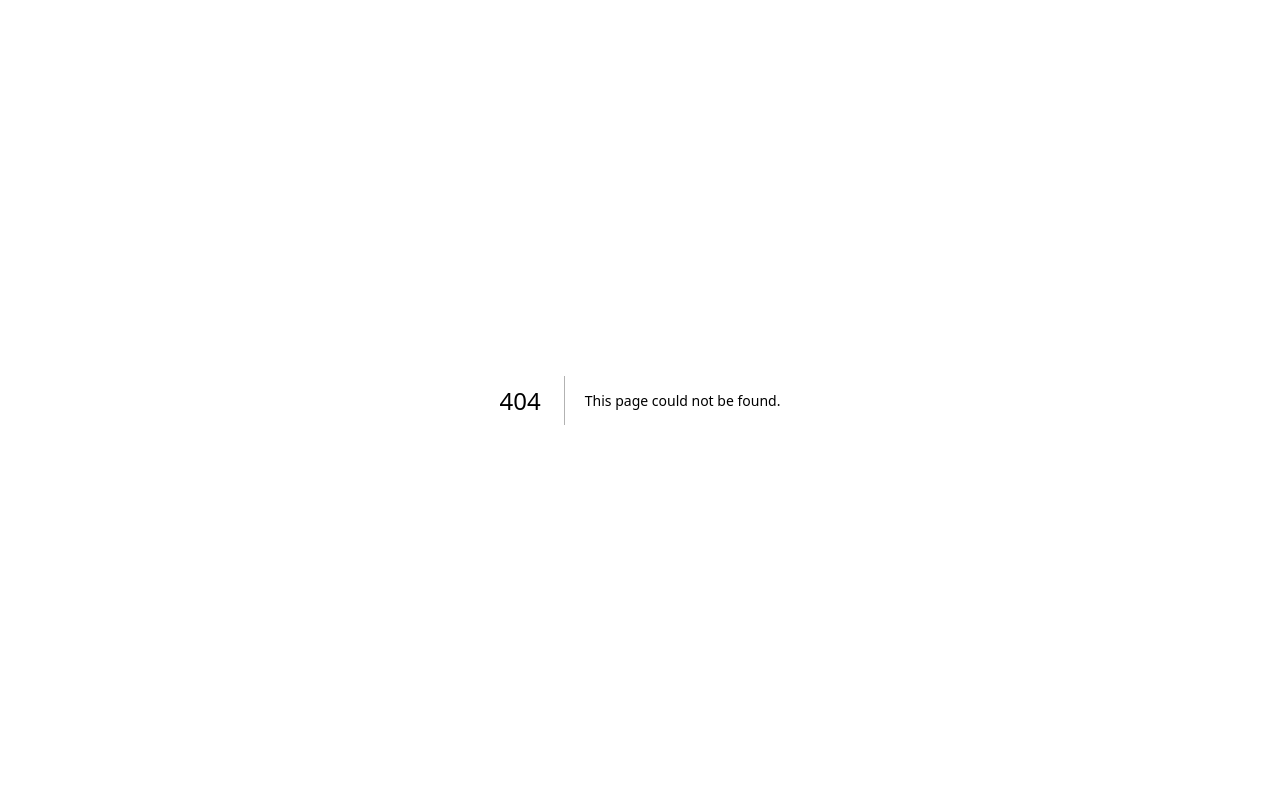
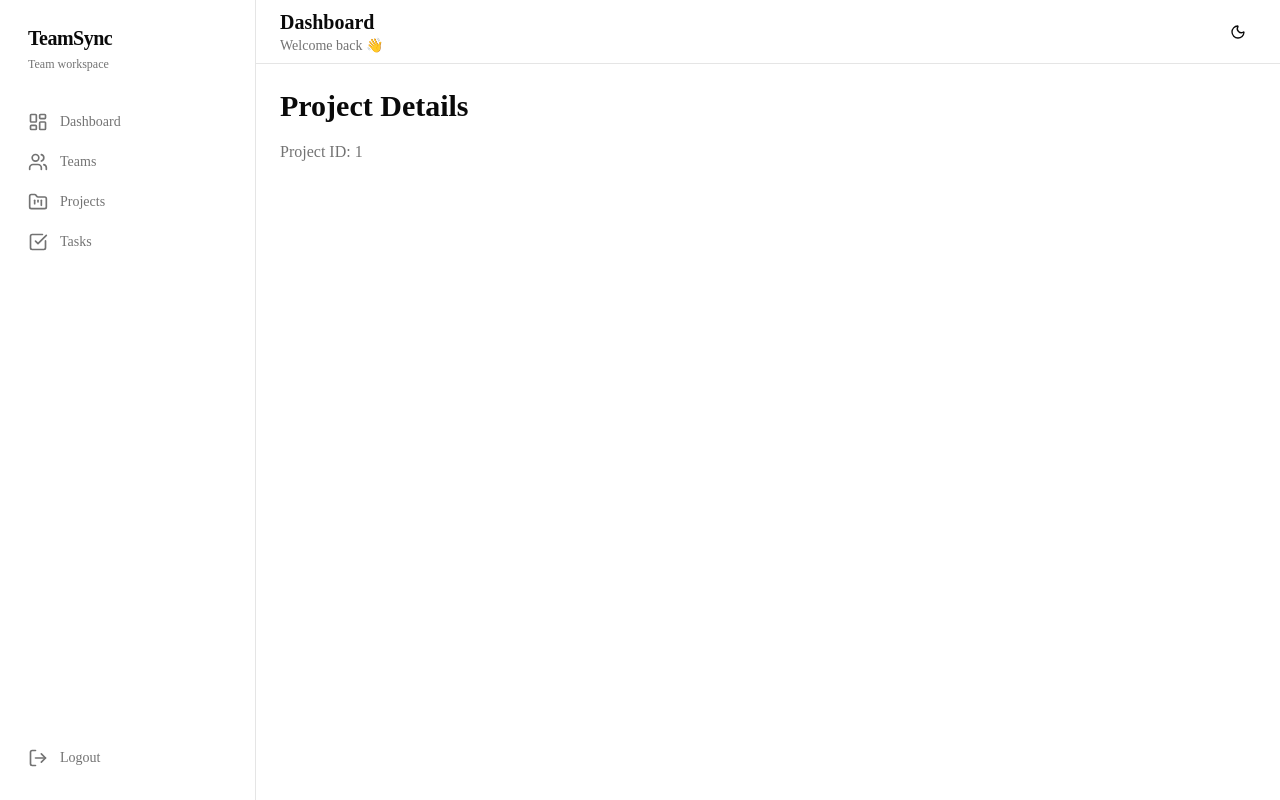
Before and after one commit to mandanaghzare/teamsync, a Next.js app in the folder client/: page /projects/1 in a window 1280 px wide. Before the commit this address had no page. Built offline with nearby package versions, Linux system fonts and the light colour scheme.

Commit message:
feat: add dynamic project details route

```diff
--- /dev/null
+++ b/client/app/(dashboard)/projects/[id]/page.tsx
@@ -0,0 +1,19 @@
+type Props = {
+  params: Promise<{
+    id: string
+  }>
+}
+
+export default async function ProjectDetailsPage({ params }: Props) {
+  const { id } = await params
+
+  return (
+    <div className="space-y-4">
+      <h1 className="text-3xl font-bold">Project Details</h1>
+
+      <p className="text-muted-foreground">
+        Project ID: {id}
+      </p>
+    </div>
+  )
+}
```
